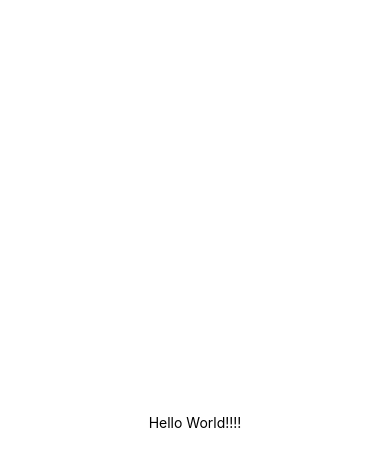
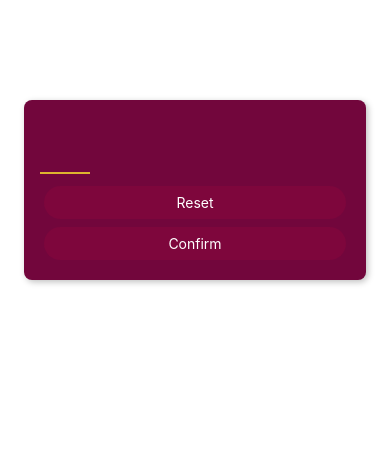
Before and after one commit to Jaazmeyn/guess-game, a React Native app: screen / in a window 390 px wide. Shown: the top 466 px of the page. Built offline with nearby package versions, Linux system fonts and the light colour scheme.

Commit message:
reusable custom button

```diff
--- a/App.js
+++ b/App.js
@@ -1,20 +1,14 @@
 import { StatusBar } from 'expo-status-bar';
 import { StyleSheet, Text, View } from 'react-native';
+
+import StartGameScreen from './screens/StartGameScreen';
 
 export default function App() {
   return (
     <View style={styles.container}>
-      <Text>Hello World!!!!</Text>
-      <StatusBar style="auto" />
+      <StartGameScreen />
     </View>
   );
 }
 
-const styles = StyleSheet.create({
-  container: {
-    flex: 1,
-    backgroundColor: '#fff',
-    alignItems: 'center',
-    justifyContent: 'center',
-  },
-});
+const styles = StyleSheet.create({});
--- /dev/null
+++ b/components/PrimaryButton.js
@@ -0,0 +1,43 @@
+import { View, Text, Pressable , StyleSheet} from 'react-native';
+
+function PrimaryButton({children}) { //props.children
+
+    function pressHandler(){
+        console.log('pressed!')
+    }
+
+    return (
+        <View style={styles.buttonOuterContainer}>
+            <Pressable
+                style={({pressed}) => pressed ? [styles.buttonInnerContainer, styles.pressed] : styles.buttonInnerContainer}
+                onPress={pressHandler}
+                android_ripple={{ color: '#640233'}}
+                >
+                <Text style={styles.buttonText} >{children}</Text>
+            </Pressable>
+        </View>
+    );
+}
+
+export default PrimaryButton;
+
+const styles = StyleSheet.create({
+    buttonOuterContainer: {
+        borderRadius: 28,
+        margin: 4,
+        overflow:'hidden'
+    },
+    buttonInnerContainer: {
+        backgroundColor: '#7e063c',
+        paddingVertical: 8,
+        paddingHorizontal: 16,
+        elevation: 2
+    },
+    buttonText:{
+        color: 'white',
+        textAlign: 'center'
+    },
+    pressed: {
+        opacity: 0.75
+    }
+});
--- a/screens/StartGameScreen.js
+++ b/screens/StartGameScreen.js
@@ -1,10 +1,46 @@
-import { TextInput, View } from 'react-native';
+import { TextInput, View, StyleSheet } from 'react-native';
+import PrimaryButton from '../components/PrimaryButton';
+
 
 function StartGameScreen(){
     return (
-        <View>
-            <TextInput />
+        <View style={styles.inputContainer}>
+            <TextInput
+                style={styles.numberInput}
+                maxLength={2}
+                keyboardType="number-pad" //cross plattform -> look doc
+                autoCapitalize='none'
+            />
+            <PrimaryButton>Reset</PrimaryButton>
+            <PrimaryButton>Confirm</PrimaryButton>
         </View>
-    )
+    );
 }
 export default StartGameScreen;
+
+const styles = StyleSheet.create({
+    inputContainer: {
+        padding: 16,
+        marginTop:100,
+        marginHorizontal: 24,
+        padding: 16,
+        backgroundColor: '#72063c',
+        borderRadius: 8,
+        elevation: 4, // android only shadow
+        shadowColor: 'black', // ios
+        shadowOffset: { width: 2, height: 2}, // ios
+        shadowRadius: 6, // ios
+        shadowOpacity: 0.25 // ios
+    },
+    numberInput: {
+        height: 50,
+        width: 50,
+        fontSize: 32,
+        borderBottomColor: '#ddb52f',
+        borderBottomWidth: 2,
+        color: '#ddb52f',
+        marginVertical: 8,
+        fontWeight: 'bold',
+        textAlign: 'center'
+    }
+})
```
